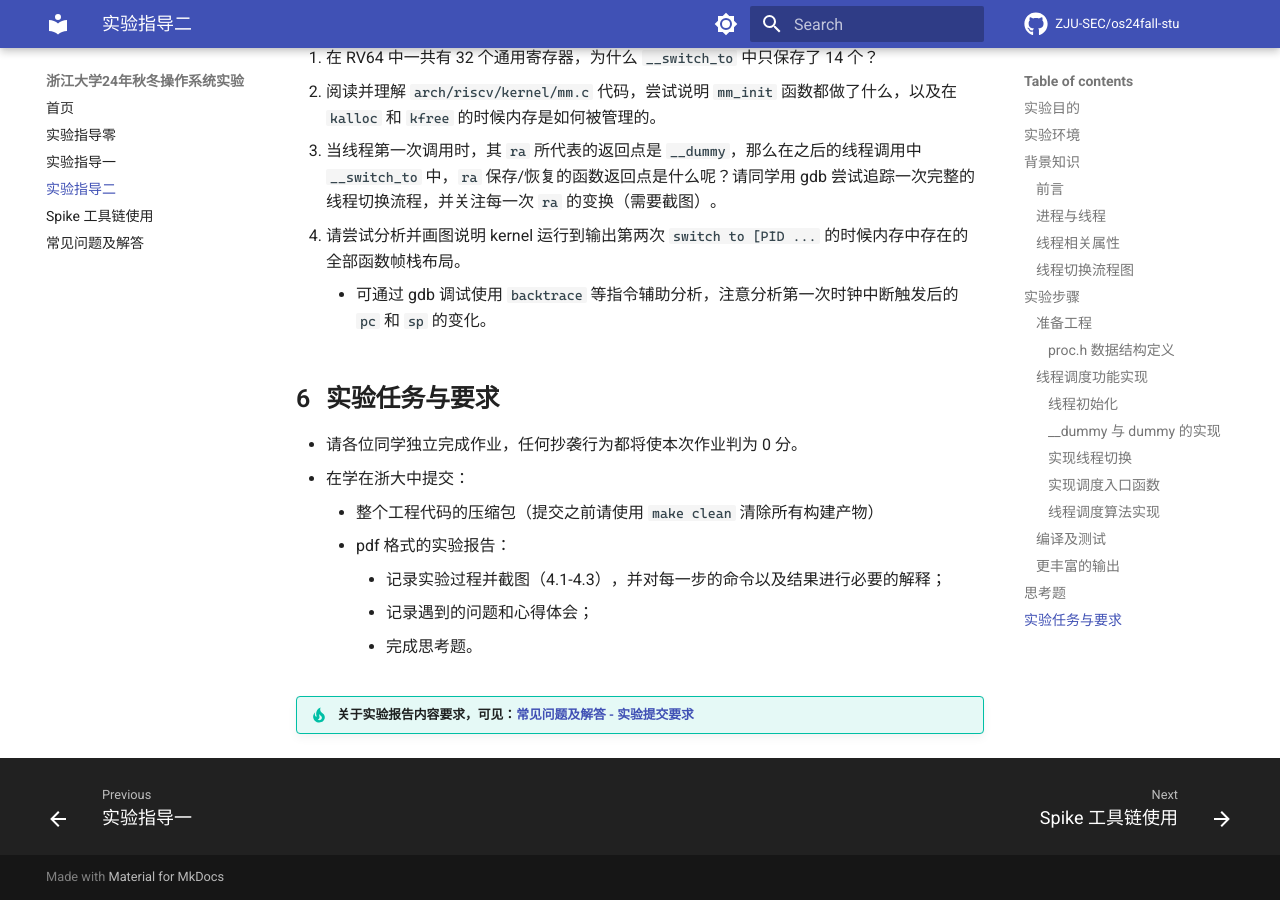
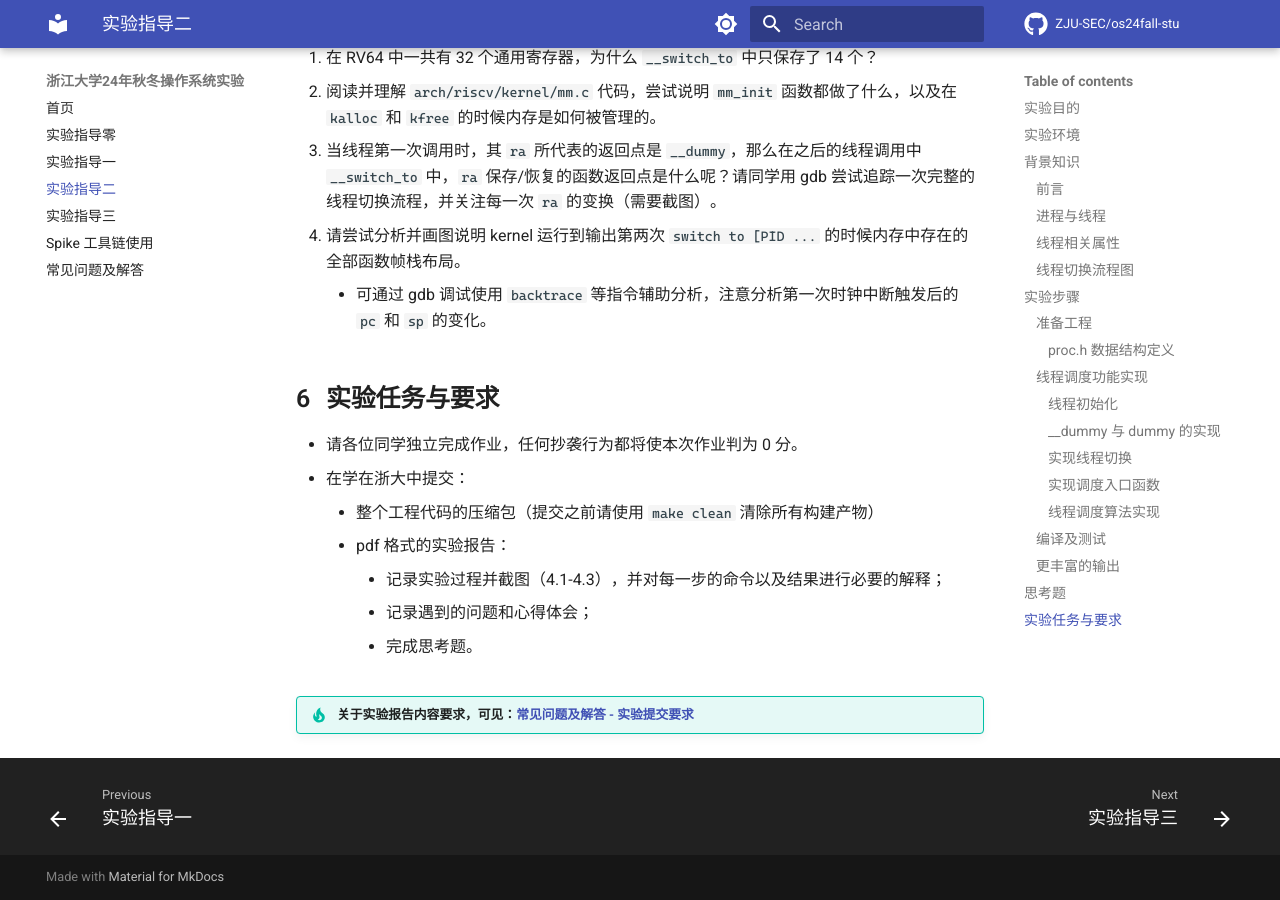
Before and after one commit to ZJU-SEC/os24fall-stu, an MkDocs documentation site: the page built from docs/lab2.md, in a window 1280 px wide and 900 px high, scrolled down 10039 px. Built offline with MkDocs 1.6.1 and Material for MkDocs 9.7.7, drawn with Linux system fonts in a browser that asks for light colours; some web fonts are replaced; comment, search, counter and statistics services are not loaded; part of the change alters nothing that is shown.

Commit message:
lab3 pre-release

````diff
--- /dev/null
+++ b/docs/lab3.md
@@ -0,0 +1,444 @@
+# Lab 3: RV64 虚拟内存管理
+
+## 实验目的
+* 学习虚拟内存的相关知识，实现物理地址到虚拟地址的切换。
+* 了解 RISC-V 架构中 SV39 分页模式，实现虚拟地址到物理地址的映射，并对不同的段进行相应的权限设置。
+
+## 实验环境
+
+* Environment in previous labs
+
+## 背景知识
+
+### 前言
+在 Lab2 中我们赋予了操作系统对多个线程调度以及并发执行的能力，由于目前这些线程都是内核线程，因此他们可以共享运行空间，即运行不同线程对空间的修改是相互可见的。但是如果我们需要线程相互**隔离**，以及在多线程的情况下更加**高效**的使用内存，就必须引入`虚拟内存`这个概念。
+
+虚拟内存可以为正在运行的进程提供独立的内存空间，制造一种每个进程的内存都是独立的假象。同时虚拟内存到物理内存的映射也包含了对内存的访问权限，方便内核完成权限检查。
+
+在本次实验中，我们需要关注内核如何**开启虚拟地址**以及通过设置页表来实现**地址映射**和**权限控制**。
+
+### Kernel 的虚拟内存布局
+
+```
+start_address             end_address
+    0x0                  0x3fffffffff
+     │                        │
+┌────┘                  ┌─────┘
+↓        256G           ↓
+┌───────────────────────┬──────────┬────────────────┐
+│      User Space       │    ...   │  Kernel Space  │
+└───────────────────────┴──────────┴────────────────┘
+                                   ↑      256G      ↑
+                      ┌────────────┘                │
+                      │                             │
+              0xffffffc000000000           0xffffffffffffffff
+                start_address                  end_address
+```
+通过上图我们可以看到 RV64 将 `0x0000004000000000` 以下的虚拟空间作为 `user space`。将 `0xffffffc000000000` 及以上的虚拟空间作为 `kernel space`。由于我们还未引入用户态程序，目前我们只需要关注 `kernel space`。
+
+具体的虚拟内存布局可以[参考这里](https://elixir.bootlin.com/linux/v5.15/source/Documentation/riscv/vm-layout.rst)。
+
+!!! note 在 `RISC-V Linux Kernel Space` 中有一段虚拟地址空间中的区域被称为 `direct mapping area`，为了方便访问内存，内核会预先把所有物理内存都映射至这一块区域，这种映射也被称为 `linear mapping`，因为该映射方式就是在物理地址上添加一个偏移，使得 `VA = PA + PA2VA_OFFSET`。在 RISC-V Linux Kernel 中这一段区域为 `0xffffffe000000000 ~ 0xffffffff00000000`，共 124 GB 。
+
+
+### RISC-V Virtual-Memory System (Sv39)
+#### `satp` Register（Supervisor Address Translation and Protection Register）
+```c
+ 63      60 59                  44 43                                0
+ ---------------------------------------------------------------------
+|   MODE   |         ASID         |                PPN                |
+ ---------------------------------------------------------------------
+```
+
+* MODE 字段的取值如下图：
+```c
+                             RV 64
+     ----------------------------------------------------------
+    |  Value  |  Name  |  Description                          |
+    |----------------------------------------------------------|
+    |    0    | Bare   | No translation or protection          |
+    |  1 - 7  | ---    | Reserved for standard use             |
+    |    8    | Sv39   | Page-based 39 bit virtual addressing  | <-- 我们使用的mode
+    |    9    | Sv48   | Page-based 48 bit virtual addressing  |
+    |    10   | Sv57   | Page-based 57 bit virtual addressing  |
+    |    11   | Sv64   | Page-based 64 bit virtual addressing  |
+    | 12 - 13 | ---    | Reserved for standard use             |
+    | 14 - 15 | ---    | Reserved for standard use             |
+     -----------------------------------------------------------
+```
+* ASID ( Address Space Identifier ) ： 此次实验中直接置 0 即可。
+* PPN ( Physical Page Number ) ：顶级页表的物理页号。我们的物理页的大小为 4KB， PA >> 12 == PPN。
+* 具体介绍请阅读 [RISC-V Privileged Spec 4.1.10](https://www.five-embeddev.com/riscv-isa-manual/latest/supervisor.html#sec:satp) 。
+
+#### RISC-V Sv39 Virtual Address and Physical Address
+```c
+     38        30 29        21 20        12 11                           0
+     ---------------------------------------------------------------------
+    |   VPN[2]   |   VPN[1]   |   VPN[0]   |          page offset         |
+     ---------------------------------------------------------------------
+                            Sv39 virtual address
+
+```
+
+```c
+ 55                30 29        21 20        12 11                           0
+ -----------------------------------------------------------------------------
+|       PPN[2]       |   PPN[1]   |   PPN[0]   |          page offset         |
+ -----------------------------------------------------------------------------
+                            Sv39 physical address
+
+```
+
+- Sv39 模式定义物理地址有 56 位，虚拟地址有 64 位。但是，虚拟地址的 64 位只有低 39 位有效。通过虚拟内存布局图我们可以发现，其 63-39 位为 0 时代表 user space address， 为 1 时 代表 kernel space address。
+- Sv39 支持三级页表结构，`VPN[2] VPN[1] VPN[0]` (Virtual Page Number) 分别代表每级页表的`虚拟页号`，`PPN[2] PPN[1] PPN[0]` (Physical Page Number) 分别代表每级页表的`物理页号`。物理地址和虚拟地址的低12位表示页内偏移（page offset）。
+-  具体介绍请阅读 [RISC-V Privileged Spec 4.4.1](https://www.five-embeddev.com/riscv-isa-manual/latest/supervisor.html#sec:sv39) 。
+
+
+#### RISC-V Sv39 Page Table Entry
+```c
+ 63      54 53        28 27        19 18        10 9   8 7 6 5 4 3 2 1 0
+ -----------------------------------------------------------------------
+| Reserved |   PPN[2]   |   PPN[1]   |   PPN[0]   | RSW |D|A|G|U|X|W|R|V|
+ -----------------------------------------------------------------------
+                                                     ↑   ↑ ↑ ↑ ↑ ↑ ↑ ↑ ↑
+                                                     |   | | | | | | | `---- V - Valid
+                                                     |   | | | | | | `------ R - Readable
+                                                     |   | | | | | `-------- W - Writable
+                                                     |   | | | | `---------- X - Executable
+                                                     |   | | | `------------ U - User
+                                                     |   | | `-------------- G - Global
+                                                     |   | `---------------- A - Accessed
+                                                     |   `------------------ D - Dirty (0 in page directory)
+                                                     `---------------------- Reserved for supervisor software
+```
+
+* 0 ～ 9 bit: protection bits
+    * V : 有效位，当 V = 0，访问该 PTE 会产生 Pagefault。
+    * R : R = 1 该页可读。
+    * W : W = 1 该页可写。
+    * X : X = 1 该页可执行。
+    * U，G，A，D，RSW 本次实验中设置为 0 即可。
+* 具体介绍请阅读 [RISC-V Privileged Spec 4.4.1](https://www.five-embeddev.com/riscv-isa-manual/latest/supervisor.html#sec:sv39)
+
+
+#### RISC-V Address Translation
+虚拟地址转化为物理地址流程图如下，具体描述见 [RISC-V Privileged Spec 4.3.2](https://www.five-embeddev.com/riscv-isa-manual/latest/supervisor.html#sv32algorithm) :
+```text
+                                Virtual Address                                     Physical Address
+
+                          9             9            9              12          55        12 11       0
+   ┌────────────────┬────────────┬────────────┬─────────────┬────────────────┐ ┌────────────┬──────────┐
+   │                │   VPN[2]   │   VPN[1]   │   VPN[0]    │     OFFSET     │ │     PPN    │  OFFSET  │
+   └────────────────┴────┬───────┴─────┬──────┴──────┬──────┴───────┬────────┘ └────────────┴──────────┘
+                         │             │             │              │                 ▲          ▲
+                         │             │             │              │                 │          │
+                         │             │             │              │                 │          │
+┌────────────────────────┘             │             │              │                 │          │
+│                                      │             │              │                 │          │
+│                                      │             │              └─────────────────│──────────┘
+│    ┌─────────────────┐               │             │                                │
+│511 │                 │  ┌────────────┘             │                                │
+│    │                 │  │                          │                                │
+│    │                 │  │     ┌─────────────────┐  │                                │
+│    │                 │  │ 511 │                 │  │                                │
+│    │                 │  │     │                 │  │                                │
+│    │                 │  │     │                 │  │     ┌─────────────────┐        │
+│    │   44       10   │  │     │                 │  │ 511 │                 │        │
+│    ├────────┬────────┤  │     │                 │  │     │                 │        │
+└───►│   PPN  │  flags │  │     │                 │  │     │                 │        │
+     ├────┬───┴────────┤  │     │   44       10   │  │     │                 │        │
+     │    │            │  │     ├────────┬────────┤  │     │                 │        │
+     │    │            │  └────►│   PPN  │  flags │  │     │                 │        │
+     │    │            │        ├────┬───┴────────┤  │     │   44       10   │        │
+     │    │            │        │    │            │  │     ├────────┬────────┤        │
+   1 │    │            │        │    │            │  └────►│   PPN  │  flags │        │
+     │    │            │        │    │            │        ├────┬───┴────────┤        │
+   0 │    │            │        │    │            │        │    │            │        │
+     └────┼────────────┘      1 │    │            │        │    │            │        │
+     ▲    │                     │    │            │        │    └────────────┼────────┘
+     │    │                   0 │    │            │        │                 │
+     │    └────────────────────►└────┼────────────┘      1 │                 │
+     │                               │                     │                 │
+ ┌───┴────┐                          │                   0 │                 │
+ │  satp  │                          └────────────────────►└─────────────────┘
+ └────────┘
+```
+
+## 实验步骤
+### 准备工程
+* 此次实验基于 lab3 同学所实现的代码进行。
+* 需要修改 `defs.h`，在 `defs.h` **添加**如下内容：
+    ```c
+    #define OPENSBI_SIZE (0x200000)
+
+    #define VM_START (0xffffffe000000000)
+    #define VM_END   (0xffffffff00000000)
+    #define VM_SIZE  (VM_END - VM_START)
+
+    #define PA2VA_OFFSET (VM_START - PHY_START)
+    ```
+* 从 `repo` 同步以下代码: `vmlinux.lds`。并按照以下步骤将这些文件正确放置。
+    ```
+    .
+    └── arch
+        └── riscv
+            └── kernel
+                └── vmlinux.lds
+    ```
+    <!-- 这里我们通过 `vmlinux.lds.S` 模版生成 `vmlinux.lds`文件。链接脚本中的 `ramv` 代表 `VMA ( Virtual Memory Address )` 即虚拟地址，`ram` 则代表 `LMA ( Load Memory Address )`, 即我们 OS image 被 load 的地址，可以理解为物理地址。使用以上的 vmlinux.lds 进行编译之后，得到的 `System.map` 以及 `vmlinux` 采用的都是虚拟地址，方便之后 Debug。 -->
+    新的链接脚本中的 `ramv` 代表 `VMA ( Virtual Memory Address )` 即虚拟地址，`ram` 则代表 `LMA ( Load Memory Address )`，即我们 OS image 被 load 的地址，可以理解为物理地址。使用以上的 vmlinux.lds 进行编译之后，得到的 `System.map` 以及 `vmlinux` 中的符号采用的都是虚拟地址，方便之后 Debug。
+* 从本实验开始我们需要使用刷新缓存的指令扩展，并自动在编译项目前执行 `clean` 任务来防止对头文件的修改无法触发编译任务。在项目顶层目录的 `Makefile` 中需要做如下更改：
+    ```Makefile
+    # Makefile
+    ...
+    ISA=rv64imafd_zifencei
+    ...
+    all: clean
+        ${MAKE} -C lib all
+        ...
+        ${MAKE} -C arch/riscv all
+        @echo -e '\n'Build Finished OK
+    ...
+    ```
+
+### 开启虚拟内存映射。
+在 RISC-V 中开启虚拟地址被分为了两步：`setup_vm` 以及 `setup_vm_final`，下面将介绍相关的具体实现。
+
+#### `setup_vm` 的实现
+* 将 0x80000000 开始的 1GB 区域进行两次映射，其中一次是等值映射 ( PA == VA ) ，另一次是将其映射到 `direct mapping area` ( 使得 `PA + PV2VA_OFFSET == VA` )。如下图所示：
+  ```text
+  Physical Address
+  -------------------------------------------
+                       | OpenSBI | Kernel |
+  -------------------------------------------
+                       ↑
+                  0x80000000
+                       ├───────────────────────────────────────────────────┐
+                       |                                                   |
+  Virtual Address      ↓                                                   ↓
+  -----------------------------------------------------------------------------------------------
+                       | OpenSBI | Kernel |                                | OpenSBI | Kernel |
+  -----------------------------------------------------------------------------------------------
+                       ↑                                                   ↑
+                  0x80000000                                       0xffffffe000000000
+  ```
+* 完成上述映射之后，通过 `relocate` 函数，完成对 `satp` 的设置，以及跳转到对应的虚拟地址。
+* 至此我们已经完成了虚拟地址的开启，之后我们运行的代码也都将在虚拟地址上运行。
+```c
+// arch/riscv/kernel/vm.c
+
+/* early_pgtbl: 用于 setup_vm 进行 1GB 的 映射。 */
+unsigned long  early_pgtbl[512] __attribute__((__aligned__(0x1000)));
+
+void setup_vm(void) {
+    /*
+    1. 由于是进行 1GB 的映射 这里不需要使用多级页表
+    2. 将 va 的 64bit 作为如下划分： | high bit | 9 bit | 30 bit |
+        high bit 可以忽略
+        中间9 bit 作为 early_pgtbl 的 index
+        低 30 bit 作为 页内偏移 这里注意到 30 = 9 + 9 + 12， 即我们只使用根页表， 根页表的每个 entry 都对应 1GB 的区域。
+    3. Page Table Entry 的权限 V | R | W | X 位设置为 1
+    */
+}
+```
+```asm
+# head.S
+
+_start:
+    ...
+
+    call setup_vm
+    call relocate
+
+    ...
+
+    j start_kernel
+
+relocate:
+    # set ra = ra + PA2VA_OFFSET
+    # set sp = sp + PA2VA_OFFSET (If you have set the sp before)
+
+    ######################
+    #   YOUR CODE HERE   #
+    ######################
+
+    # set satp with early_pgtbl
+
+    ######################
+    #   YOUR CODE HERE   #
+    ######################
+
+    # flush tlb
+    sfence.vma zero, zero
+
+    # flush icache
+    fence.i
+
+    ret
+
+    .section .bss.stack
+    .globl boot_stack
+boot_stack:
+    ...
+```
+
+
+
+!!! tip 调试小寄巧:
+    - `sfence.vma` 指令用于刷新 TLB
+    - `fence.i` 指令用于刷新 icache
+    - 在设置好 `satp` 寄存器之前，我们只可以使用**物理地址**来打断点（因为符号表、`vmlinux.lds` 里面记录的函数名的地址都是虚拟地址。在设置好 `satp` 之前，这样子打断点，会与真实的地址相差一个 `PA2VA_OFFSET`）。设置 satp 之后，才可以使用虚拟地址打断点，同时之前设置的物理地址断点也会失效，需要删除
+
+
+
+#### `setup_vm_final` 的实现
+* 由于 `setup_vm_final` 中需要申请页面的接口，应该在其之前完成内存管理初始化，可能需要修改 `mm.c` 中的代码，`mm.c` 中初始化的函数接收的起始结束地址需要调整为虚拟地址。
+* 对 所有物理内存 (128M) 进行映射，并设置正确的权限。
+  ```text
+  Physical Address
+       PHY_START                           PHY_END
+           ↓                                  ↓
+  --------------------------------------------------------
+           | OpenSBI | Kernel |               |
+  --------------------------------------------------------
+           ↑                                  ↑
+      0x80000000                              └────────────────────────┐
+           └────────────────────────┐                                  |
+                                    |                                  |
+                                 VM_START                              |
+  Virtual Address                   ↓                                  ↓
+  -------------------------------------------------------------------------
+                                    | OpenSBI | Kernel |               |
+  -------------------------------------------------------------------------
+                                    ↑
+                            0xffffffe000000000
+  ```
+
+
+* 不再需要进行等值映射
+* 不再需要将 OpenSBI 的映射到 `direct mapping area`，因为 OpenSBI 运行在 M 态， 直接使用的物理地址。
+* 采用三级页表映射。
+* 在 head.S 中 适当的位置调用 `setup_vm_final`。
+* <font color="#ff0000">请不要修改 create_mapping 的函数声明，并注意阅读下方对参数的描述。该函数会被用于测试实验的正确性。</font><br />
+```c
+// arch/riscv/kernel/vm.c
+
+/* swapper_pg_dir: kernel pagetable 根目录， 在 setup_vm_final 进行映射。 */
+unsigned long  swapper_pg_dir[512] __attribute__((__aligned__(0x1000)));
+
+void setup_vm_final(void) {
+    memset(swapper_pg_dir, 0x0, PGSIZE);
+
+    // No OpenSBI mapping required
+
+    // mapping kernel text X|-|R|V
+    create_mapping(...);
+
+    // mapping kernel rodata -|-|R|V
+    create_mapping(...);
+
+    // mapping other memory -|W|R|V
+    create_mapping(...);
+
+    // set satp with swapper_pg_dir
+
+    // YOUR CODE HERE
+
+    // flush TLB
+    asm volatile("sfence.vma zero, zero");
+
+    // flush icache
+    asm volatile("fence.i")
+    return;
+}
+
+
+/**** 创建多级页表映射关系 *****/
+/* 不要修改该接口的参数和返回值 */
+create_mapping(uint64 *pgtbl, uint64 va, uint64 pa, uint64 sz, uint64 perm) {
+    /*
+    pgtbl 为根页表的基地址
+    va, pa 为需要映射的虚拟地址、物理地址
+    sz 为映射的大小，单位为字节
+    perm 为映射的权限 (即页表项的低 8 位)
+
+    创建多级页表的时候可以使用 kalloc() 来获取一页作为页表目录
+    可以使用 V bit 来判断页表项是否存在
+    */
+}
+```
+### 编译及测试
+- 由于加入了一些新的 .c 文件，可能需要修改一些Makefile文件，请同学自己尝试修改，使项目可以编译并运行。
+- 输出示例
+    ```bash
+    OpenSBI v1.1
+      ____                    _____ ____ _____
+     / __ \                  / ____|  _ \_   _|
+    | |  | |_ __   ___ _ __ | (___ | |_) || |
+    | |  | | '_ \ / _ \ '_ \ \___ \|  _ < | |
+    | |__| | |_) |  __/ | | |____) | |_) || |_
+     \____/| .__/ \___|_| |_|_____/|____/_____|
+           | |
+           |_|
+
+    ...
+
+    Boot HART MIDELEG         : 0x0000000000000222
+    Boot HART MEDELEG         : 0x000000000000b109
+
+    ...mm_init done!
+    ...task_init done!
+    2024 ZJU Operating System
+
+    SET [PID = 1 PRIORITY = 7 COUNTER = 7]
+    SET [PID = 2 PRIORITY = 10 COUNTER = 10]
+    SET [PID = 3 PRIORITY = 4 COUNTER = 4]
+    SET [PID = 4 PRIORITY = 1 COUNTER = 1]
+
+    switch to [PID = 2 PRIORITY = 10 COUNTER = 10]
+    [PID = 2] is running. auto_inc_local_var = 1
+    [PID = 2] is running. auto_inc_local_var = 2
+    [PID = 2] is running. auto_inc_local_var = 3
+    [PID = 2] is running. auto_inc_local_var = 4
+    [PID = 2] is running. auto_inc_local_var = 5
+    [PID = 2] is running. auto_inc_local_var = 6
+    [PID = 2] is running. auto_inc_local_var = 7
+    [PID = 2] is running. auto_inc_local_var = 8
+    [PID = 2] is running. auto_inc_local_var = 9
+    [PID = 2] is running. auto_inc_local_var = 10
+
+    switch to [PID = 1 PRIORITY = 7 COUNTER = 7]
+    [PID = 1] is running. auto_inc_local_var = 1
+    [PID = 1] is running. auto_inc_local_var = 2
+    [PID = 1] is running. auto_inc_local_var = 3
+    [PID = 1] is running. auto_inc_local_var = 4
+    [PID = 1] is running. auto_inc_local_var = 5
+    [PID = 1] is running. auto_inc_local_var = 6
+    [PID = 1] is running. auto_inc_local_var = 7
+
+    switch to [PID = 3 PRIORITY = 4 COUNTER = 4]
+    [PID = 3] is running. auto_inc_local_var = 1
+    [PID = 3] is running. auto_inc_local_var = 2
+    [PID = 3] is running. auto_inc_local_var = 3
+    [PID = 3] is running. auto_inc_local_var = 4
+
+    switch to [PID = 4 PRIORITY = 1 COUNTER = 1]
+    [PID = 4] is running. auto_inc_local_var = 1
+
+    SET [PID = 1 PRIORITY = 7 COUNTER = 7]
+    SET [PID = 2 PRIORITY = 10 COUNTER = 10]
+    SET [PID = 3 PRIORITY = 4 COUNTER = 4]
+    SET [PID = 4 PRIORITY = 1 COUNTER = 1]
+
+    switch to [PID = 2 PRIORITY = 10 COUNTER = 10]
+    ...
+
+    ```
+
+## 思考题
+1. 验证 `.text`，`.rodata` 段的属性是否成功设置，给出截图。
+2. 为什么我们在 `setup_vm` 中需要做等值映射?
+3. 在 Linux 中，是不需要做等值映射的。请探索一下不在 `setup_vm` 中做等值映射的方法。
+
+## 作业提交
+同学需要提交实验报告以及整个工程代码，在提交前请使用 `make clean` 清除所有构建产物。
--- a/mkdocs.yml
+++ b/mkdocs.yml
@@ -35,7 +35,7 @@ nav:
   - 实验指导零: lab0.md
   - 实验指导一: lab1.md
   - 实验指导二: lab2.md
-  # - 实验指导三: lab3.md
+  - 实验指导三: lab3.md
   # - 实验指导四: lab4.md
   # - 实验指导五: lab5.md
   # - 实验指导六: lab6.md
````
Also changed, not shown: 1 other file.
